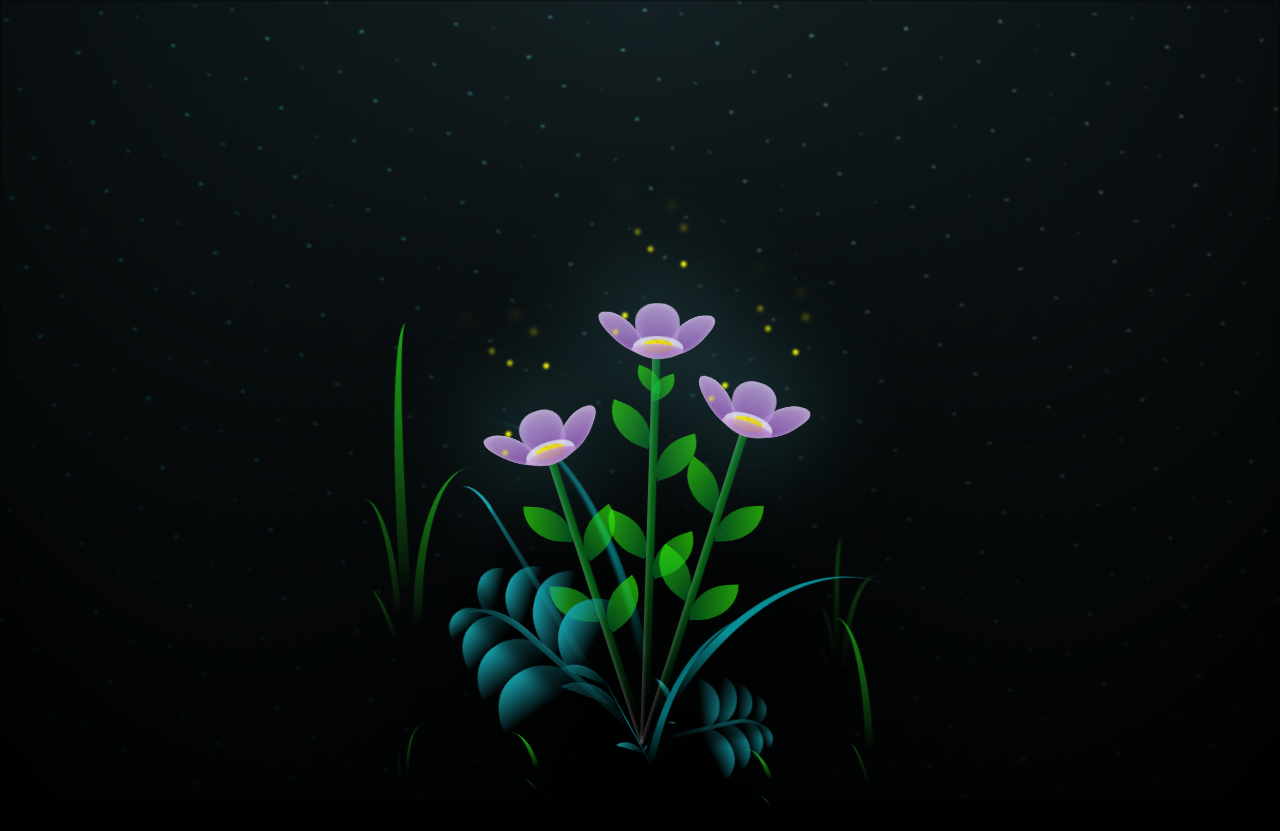
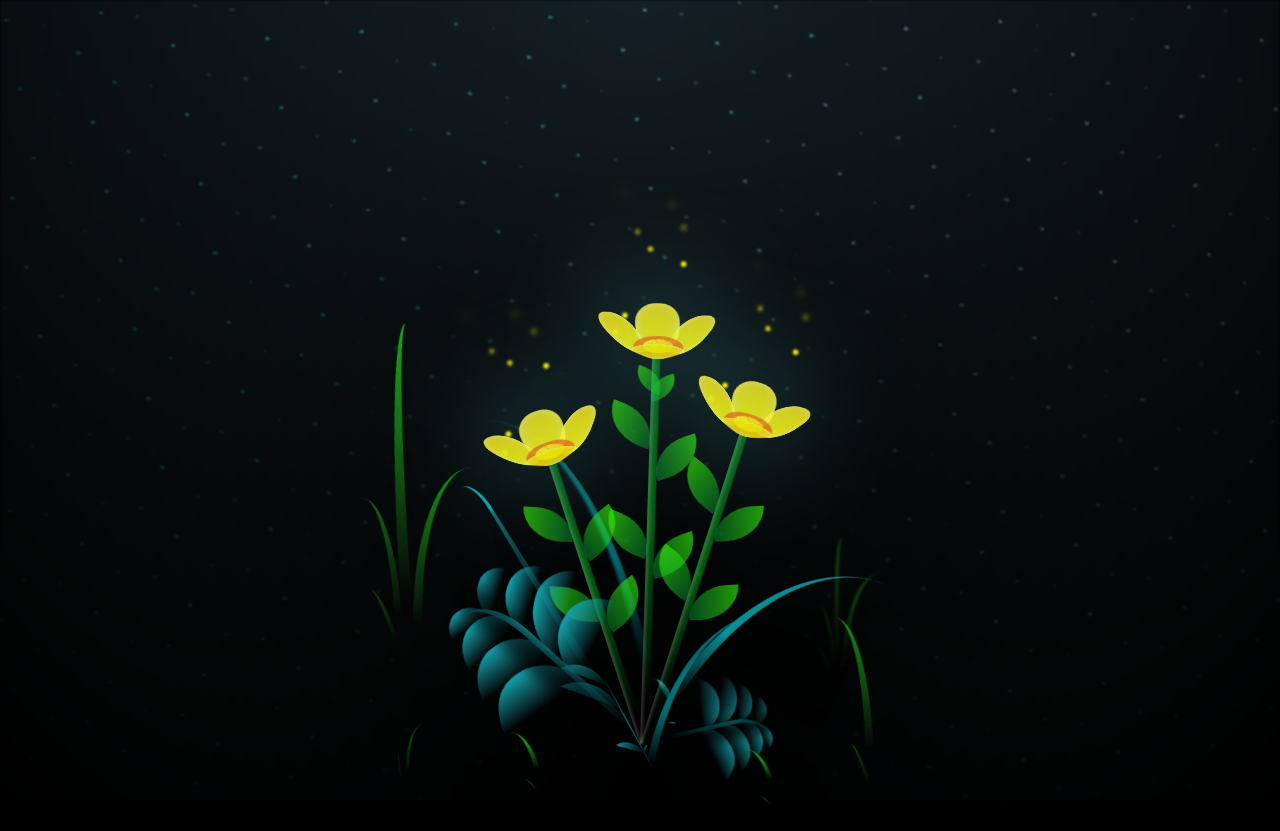
Before and after one commit to yahir5343/Flower, a plain HTML site: page index.html in a window 1280 px wide. Drawn offline with Linux system fonts and the light colour scheme.

Commit message:
Update styleFlowers.css

```diff
--- a/styleFlowers.css
+++ b/styleFlowers.css
@@ -140,8 +140,8 @@ body {
   width: 8vmin;
   height: 11vmin;
   border-radius: 51% 49% 47% 53%/44% 45% 55% 69%;
-  background-color: #9b59b6; /* Cambiado a un color púrpura vibrante */
-  background-image: linear-gradient(to top, #8e44ad, #c39bd3); /* Gradiente de púrpura */
+  background-color: #e3f802; /* Cambiado a un color púrpura vibrante */
+  background-image: linear-gradient(to top, #fff700, #efd90b); /* Gradiente de púrpura */
   transform-origin: bottom center;
   opacity: 0.9;
   box-shadow: inset 0 0 2vmin rgba(255, 255, 255, 0.5);
@@ -162,7 +162,7 @@ body {
   transform-origin: bottom left;
   border-radius: 4vmin 10vmin 4vmin 4vmin;
   transform: translate(0%, 18%) rotateX(70deg) rotate(-43deg);
-  background-image: linear-gradient(to top, #9b59b6, #c39bd3);
+  background-image: linear-gradient(to top, #e4e003, #e4e003);
   z-index: 1;
   opacity: 0.8;
 }
@@ -173,7 +173,7 @@ body {
   width: 9vmin;
   height: 4vmin;
   border-radius: 50%;
-  background-color: #ffffffa9;
+  background-color: #e24705a9;
 }
 .flower__white-circle::after {
   content: "";
```
